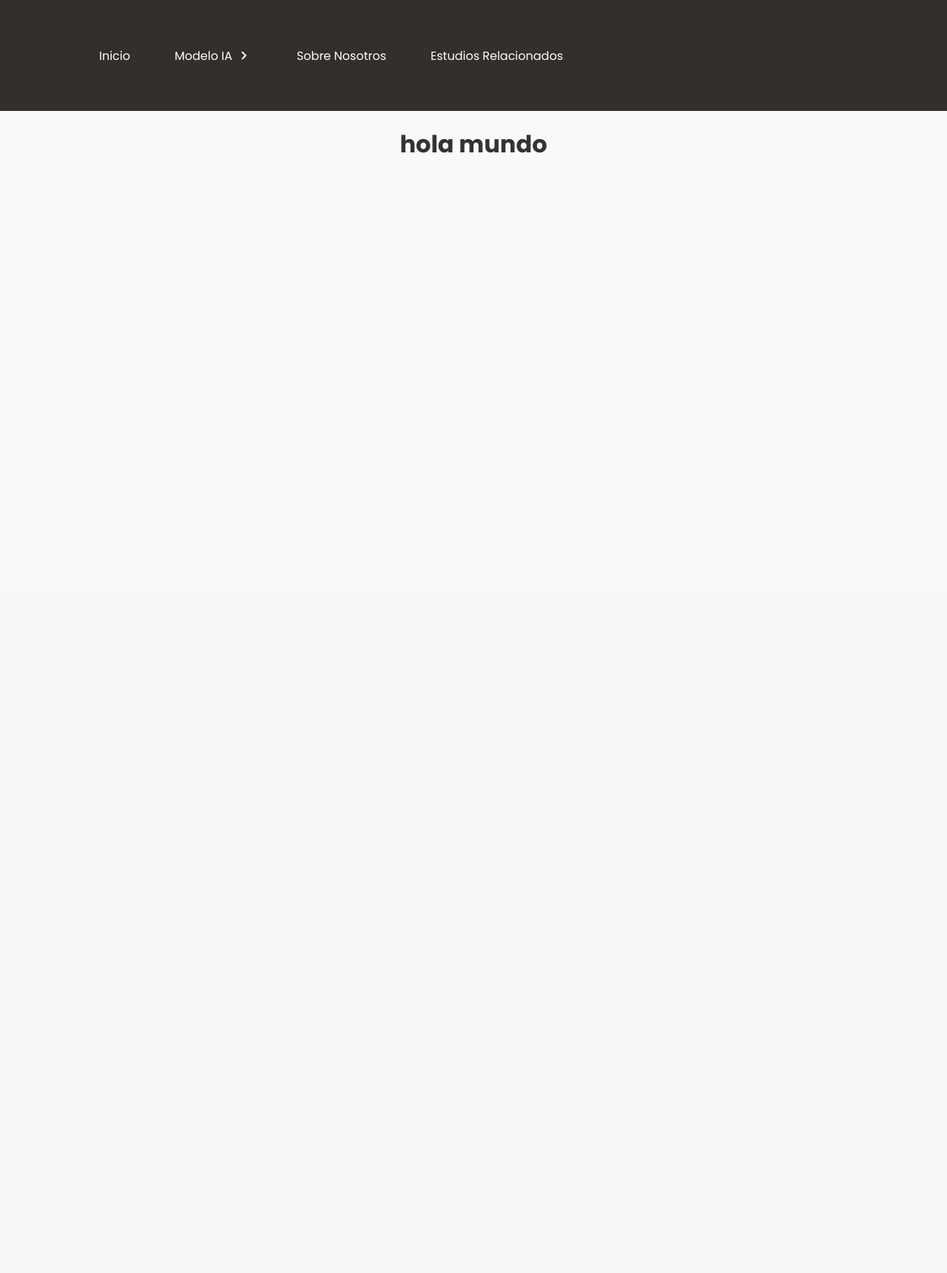
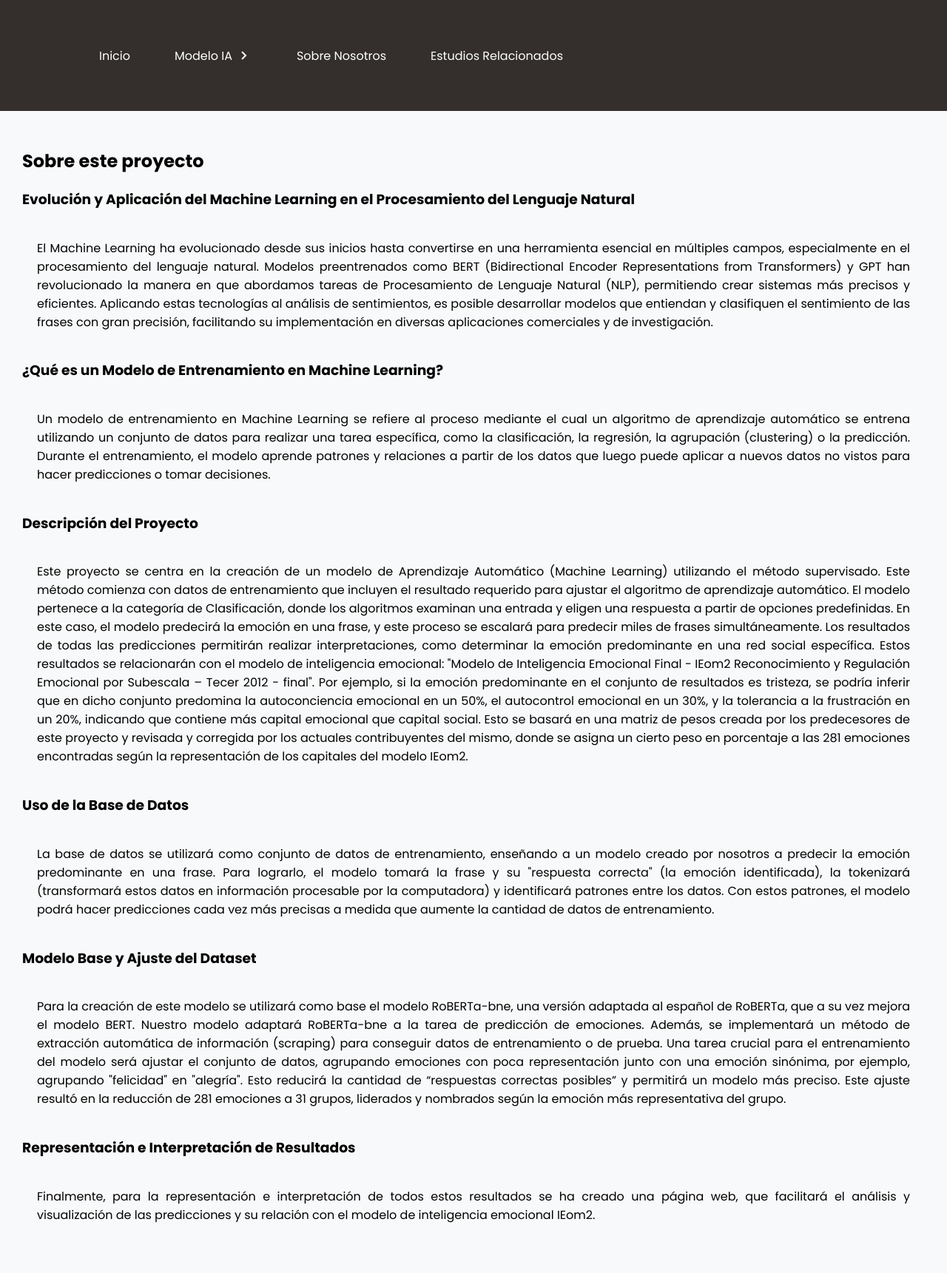
Before and after one commit to Itadoriii/PIA2024S1-Prediccion-de-emociones, a Flask app: page /sobrenosotros in a window 1280 px wide. Shown: the whole page at 74% size. Before the commit the page ends 207 px from the top, so only its background shows below. Run offline with Flask 3, Linux system fonts and the light colour scheme.

Commit message:
info puesta

```diff
--- a/static/styles.css
+++ b/static/styles.css
@@ -362,3 +362,16 @@ footer {
     margin: 20px;
     border: 2px solid black;
 }
+.conteiner {
+    padding: 30px;
+    text-align: justify;
+}
+.conteiner p{
+    padding: 20px;
+}
+.conteriner .pdf{
+    display: block;
+    margin: auto;
+    width: 1650px;
+    height: 100px;
+}
--- a/templates/estudiosrelacionados.html
+++ b/templates/estudiosrelacionados.html
@@ -43,7 +43,7 @@
         </section>
     </nav>
     <div class="conteiner">
-        <h1>hola mundo</h1>
+        <iframe src="https://drive.google.com/file/d/1zx-vwC6HvJraE4UvbT7_nNYOmKz_p8Oc/preview" width="1200" height="480" allow="autoplay" display="block"></iframe>
     </div>
     <script src="{{ url_for('static', filename='main.js') }}"></script>
 </body>
--- a/templates/sobrenosotros.html
+++ b/templates/sobrenosotros.html
@@ -43,7 +43,29 @@
         </section>
     </nav>
     <div class="conteiner">
-        <h1>hola mundo</h1>
+        <h2>Sobre este proyecto</h2>
+        <h3>Evolución y Aplicación del Machine Learning en el Procesamiento del Lenguaje Natural</h3>
+        <p>El Machine Learning ha evolucionado desde sus inicios hasta convertirse en una herramienta esencial en múltiples campos, especialmente en el procesamiento del lenguaje natural. Modelos preentrenados como BERT (Bidirectional Encoder Representations from Transformers) y GPT han revolucionado la manera en que abordamos tareas de Procesamiento de Lenguaje Natural (NLP), permitiendo crear sistemas más precisos y eficientes. Aplicando estas tecnologías al análisis de sentimientos, es posible desarrollar modelos que entiendan y clasifiquen el sentimiento de las frases con gran precisión, facilitando su implementación en diversas aplicaciones comerciales y de investigación.
+        </p>
+        <h3>¿Qué es un Modelo de Entrenamiento en Machine Learning?
+        </h3>
+        <p>Un modelo de entrenamiento en Machine Learning se refiere al proceso mediante el cual un algoritmo de aprendizaje automático se entrena utilizando un conjunto de datos para realizar una tarea específica, como la clasificación, la regresión, la agrupación (clustering) o la predicción. Durante el entrenamiento, el modelo aprende patrones y relaciones a partir de los datos que luego puede aplicar a nuevos datos no vistos para hacer predicciones o tomar decisiones.
+        </p>
+        <h3>Descripción del Proyecto</h3>
+        <p>Este proyecto se centra en la creación de un modelo de Aprendizaje Automático (Machine Learning) utilizando el método supervisado. Este método comienza con datos de entrenamiento que incluyen el resultado requerido para ajustar el algoritmo de aprendizaje automático. El modelo pertenece a la categoría de Clasificación, donde los algoritmos examinan una entrada y eligen una respuesta a partir de opciones predefinidas. En este caso, el modelo predecirá la emoción en una frase, y este proceso se escalará para predecir miles de frases simultáneamente. Los resultados de todas las predicciones permitirán realizar interpretaciones, como determinar la emoción predominante en una red social específica.
+            Estos resultados se relacionarán con el modelo de inteligencia emocional: "Modelo de Inteligencia Emocional Final - IEom2 Reconocimiento y Regulación Emocional por Subescala – Tecer 2012 - final". Por ejemplo, si la emoción predominante en el conjunto de resultados es tristeza, se podría inferir que en dicho conjunto predomina la autoconciencia emocional en un 50%, el autocontrol emocional en un 30%, y la tolerancia a la frustración en un 20%, indicando que contiene más capital emocional que capital social. Esto se basará en una matriz de pesos creada por los predecesores de este proyecto y revisada y corregida por los actuales contribuyentes del mismo, donde se asigna un cierto peso en porcentaje a las 281 emociones encontradas según la representación de los capitales del modelo IEom2.
+        </p>
+        <h3>Uso de la Base de Datos</h3>
+        <p>La base de datos se utilizará como conjunto de datos de entrenamiento, enseñando a un modelo creado por nosotros a predecir la emoción predominante en una frase. Para lograrlo, el modelo tomará la frase y su "respuesta correcta" (la emoción identificada), la tokenizará (transformará estos datos en información procesable por la computadora) y identificará patrones entre los datos. Con estos patrones, el modelo podrá hacer predicciones cada vez más precisas a medida que aumente la cantidad de datos de entrenamiento.
+        </p>
+        <h3>Modelo Base y Ajuste del Dataset</h3>
+        <p>Para la creación de este modelo se utilizará como base el modelo RoBERTa-bne, una versión adaptada al español de RoBERTa, que a su vez mejora el modelo BERT. Nuestro modelo adaptará RoBERTa-bne a la tarea de predicción de emociones. Además, se implementará un método de extracción automática de información (scraping) para conseguir datos de entrenamiento o de prueba.
+            Una tarea crucial para el entrenamiento del modelo será ajustar el conjunto de datos, agrupando emociones con poca representación junto con una emoción sinónima, por ejemplo, agrupando "felicidad" en "alegría". Esto reducirá la cantidad de “respuestas correctas posibles” y permitirá un modelo más preciso. Este ajuste resultó en la reducción de 281 emociones a 31 grupos, liderados y nombrados según la emoción más representativa del grupo.
+        </p>
+        <h3>Representación e Interpretación de Resultados</h3>
+        <p>Finalmente, para la representación e interpretación de todos estos resultados se ha creado una página web, que facilitará el análisis y visualización de las predicciones y su relación con el modelo de inteligencia emocional IEom2.
+        </p>
+
     </div>
     <script src="{{ url_for('static', filename='main.js') }}"></script>
 
```
Also changed, not shown: 1 other file.
